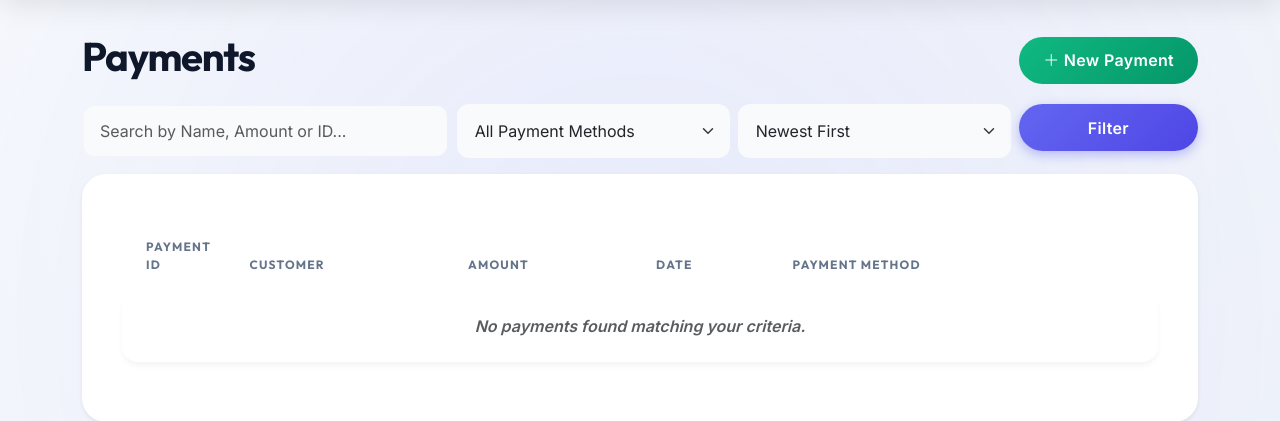
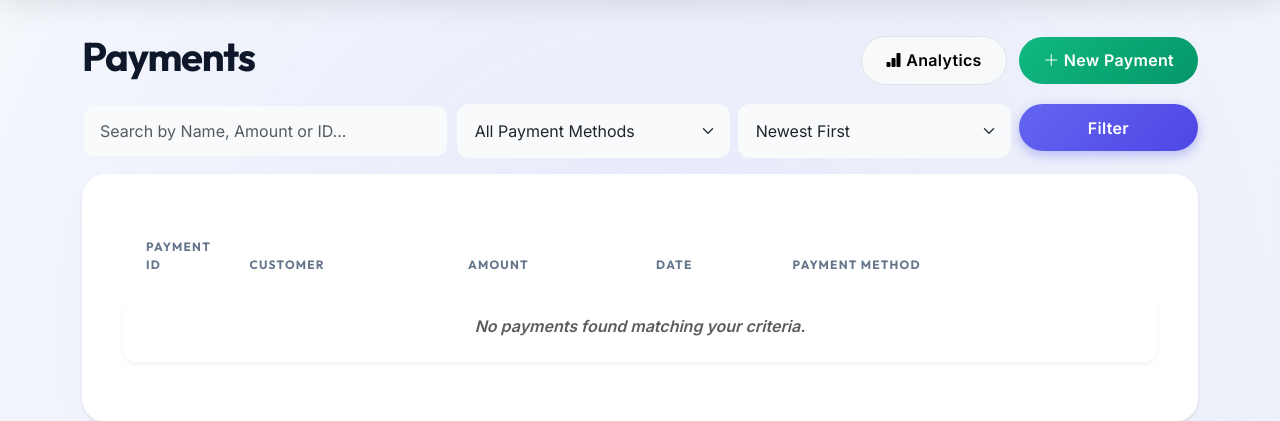
Before and after one commit to ituitis20-yilmazal19/DataTrack, a Flask app: page /payments in a window 1280 px wide. Shown: the part 81-502 px from the top of the page. Run offline with Flask 3, Linux system fonts and the light colour scheme; data that the repository does not hold is empty.

Commit message:
Add analytics button to payment page

```diff
--- a/templates/payment.html
+++ b/templates/payment.html
@@ -5,9 +5,15 @@
 <div class="d-flex justify-content-between align-items-center mb-3">
     <h1>Payments</h1>
 
-    <a href="{{ url_for('add_payment') }}" class="btn btn-success">
-        <i class="bi bi-plus-lg"></i> New Payment
-    </a>
+    <div>
+        <a href="{{ url_for('payments_analytics') }}" class="btn btn-light border me-2">
+            <i class="bi bi-bar-chart-fill"></i> Analytics
+        </a>
+
+        <a href="{{ url_for('add_payment') }}" class="btn btn-success">
+            <i class="bi bi-plus-lg"></i> New Payment
+        </a>
+    </div>
 </div>
 
 <form method="get" class="row g-2 mb-3">
```
